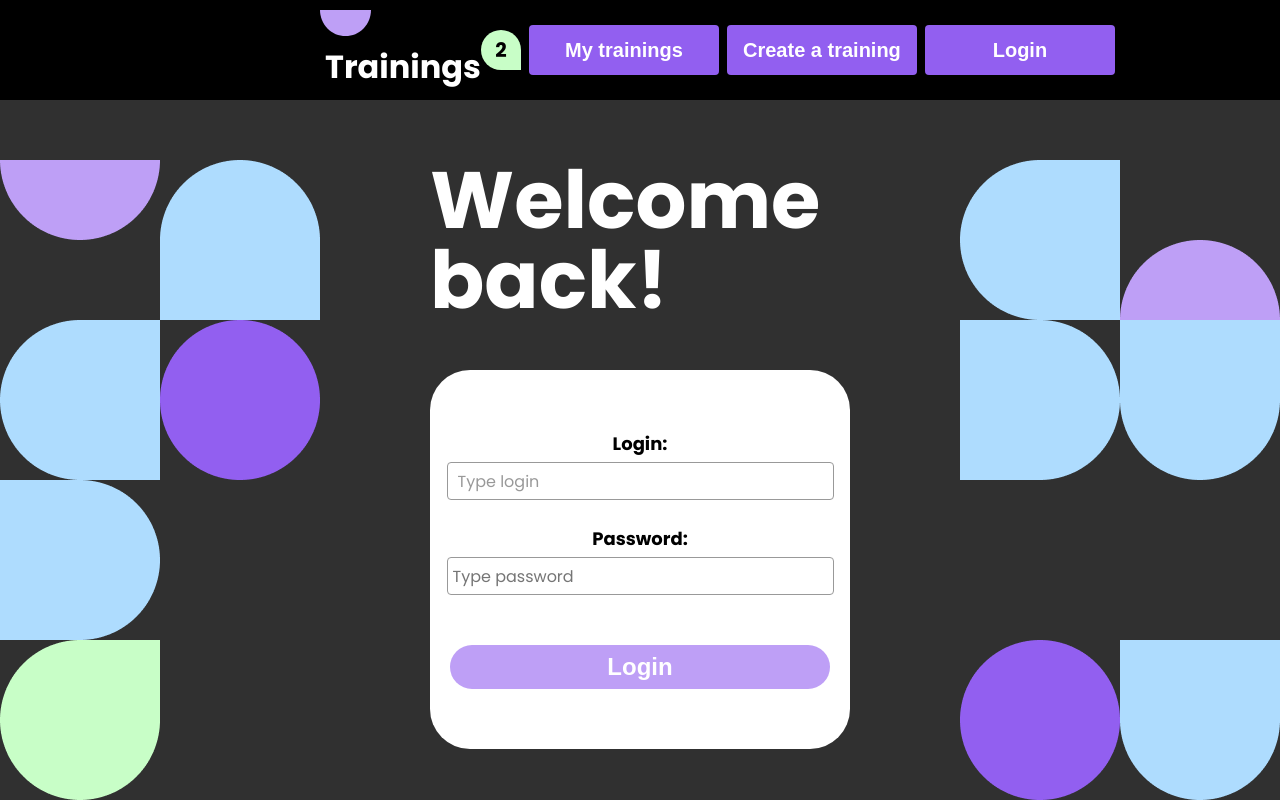
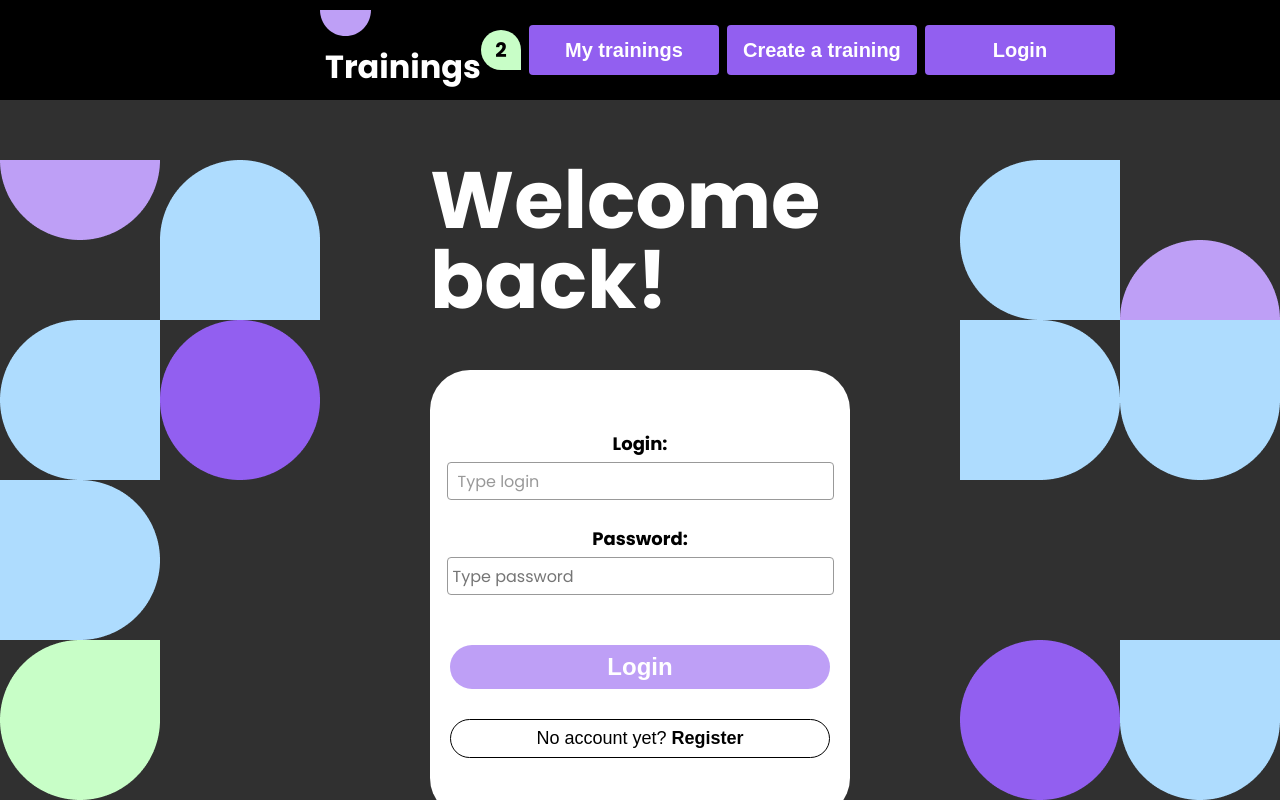
Before and after one commit to patryk-kielian/CRC-Modern-Web-Development, a React (Vite) app in the folder client/: page /login in a window 1280 px wide. Shown: the top 800 px of the page. Built offline with nearby package versions, Linux system fonts and the light colour scheme.

Commit message:
create account interface

```diff
--- a/client/src/pages/Login.jsx
+++ b/client/src/pages/Login.jsx
@@ -1,11 +1,14 @@
+import { useState } from "react";
 import Navbar from "../components/Navbar";
 
-function Home() {
+function Login() {
+  const [registerMode, setRegisterMode] = useState(false);
+
   return (
     <>
       <Navbar />
       <main id="container">
-        <h1>Welcome back!</h1>
+        <h1>{registerMode ? "Create an account" : "Welcome back!"}</h1>
         <form className="form-login">
           <label htmlFor="login">Login:</label>
 
@@ -24,12 +27,24 @@ function Home() {
           <input
             className="violet-button login-button"
             type="submit"
-            value="Login"
+            value={registerMode ? "Register" : "Login"}
           />
+          <button
+            className="ghost-button register-account-button"
+            onClick={(e) => {
+              e.preventDefault();
+              setRegisterMode(!registerMode);
+            }}
+          >
+            <span className="fine-button">
+              {registerMode ? "Already have an account? " : "No account yet? "}
+            </span>{" "}
+            {registerMode ? "Login" : "Register"}
+          </button>
         </form>
       </main>
     </>
   );
 }
 
-export default Home;
+export default Login;
--- a/client/src/styles/index.css
+++ b/client/src/styles/index.css
@@ -367,3 +367,13 @@ input[type="file"] {
 .login-button {
   width: 380px;
 }
+
+.register-account-button {
+  width: 380px;
+  font-size: 18px;
+  margin-top: 30px;
+}
+
+.fine-button {
+  font-weight: 400;
+}
```
